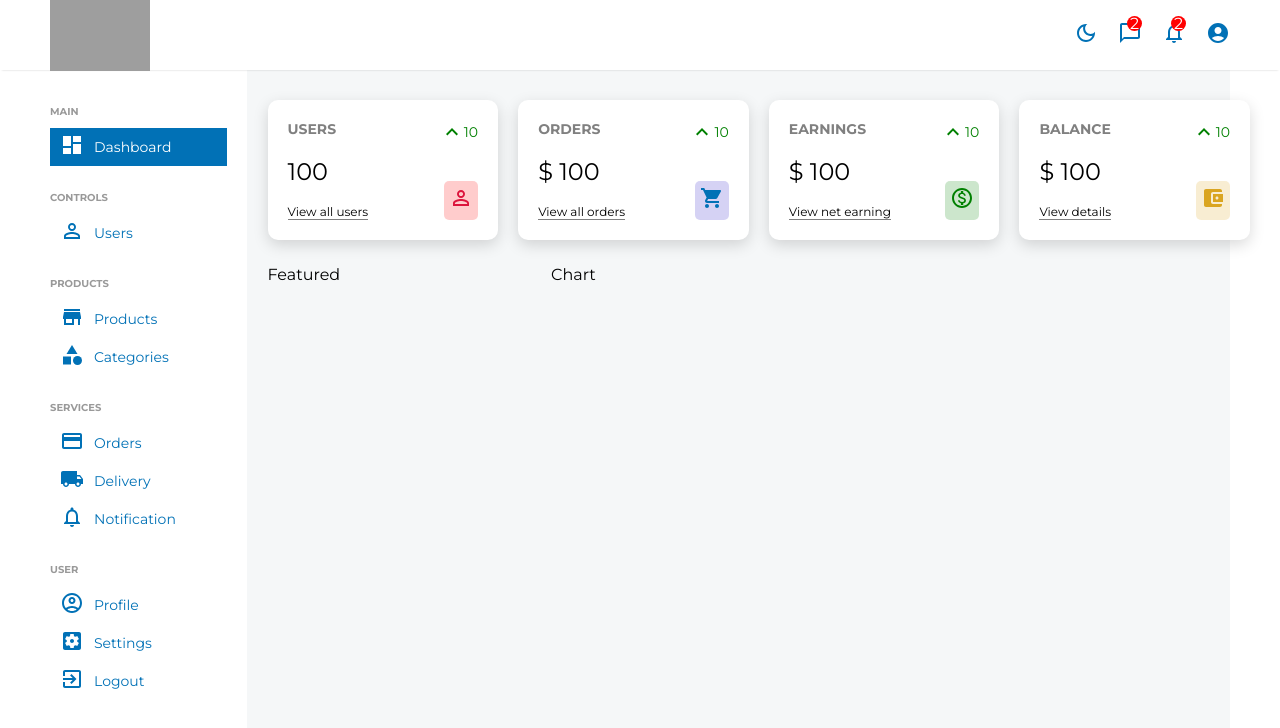
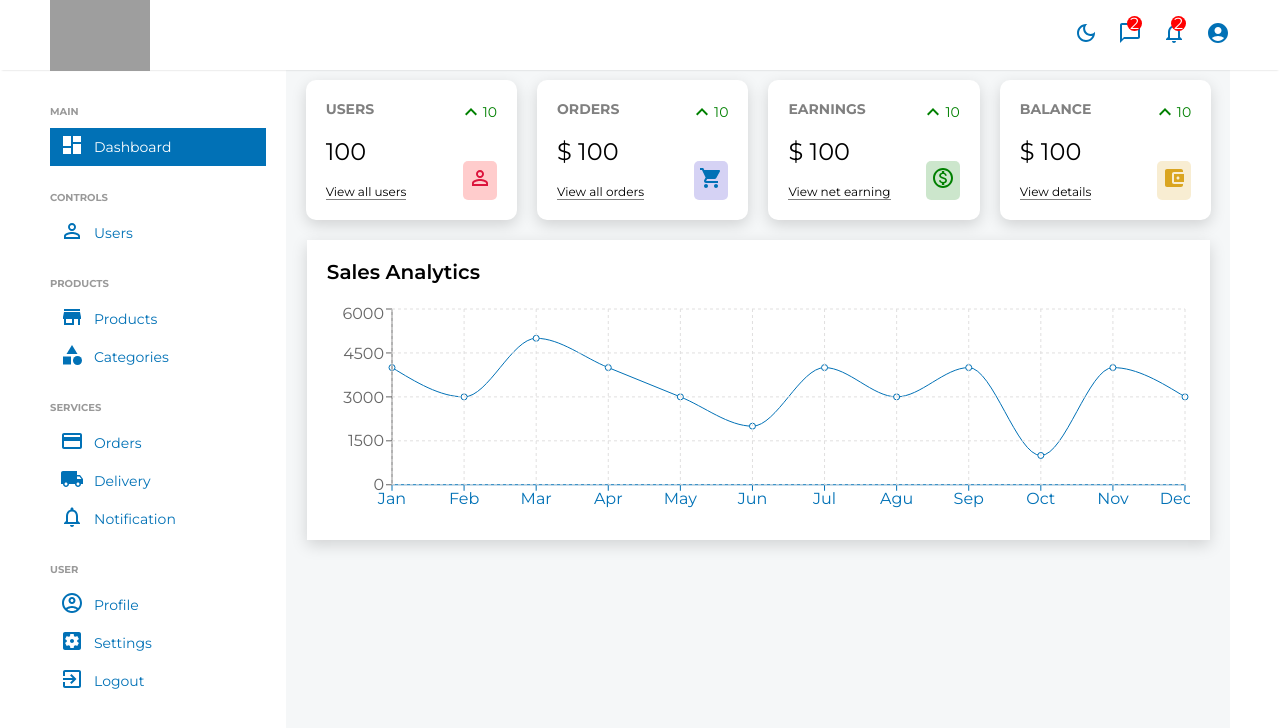
Before and after one commit to rxmann/Ecommerce-BechCha-Client, a React (Create React App) app: page /admindash in a window 1280 px wide. Shown: the top 728 px of the page. Built offline with nearby package versions, Linux system fonts and the light colour scheme; grey boxes are pictures that could not be loaded.

Commit message:
Reusable line chart completed

```diff
--- a/package.json
+++ b/package.json
@@ -19,6 +19,7 @@
     "react-router-dom": "^6.4.5",
     "react-scripts": "^5.0.1",
     "react-toastify": "^9.1.1",
+    "recharts": "^2.3.2",
     "sort-by": "^1.2.0",
     "styled-components": "^5.3.6",
     "swiper": "^8.4.5",
--- a/src/AdminComponents/Chart.jsx
+++ b/src/AdminComponents/Chart.jsx
@@ -1,19 +1,36 @@
 import styled from "styled-components"
+import { LineChart, Line, XAxis, YAxis, CartesianGrid, Tooltip, Legend, ResponsiveContainer } from 'recharts';
 
 const Container = styled.div`
-    flex: 5;
+    box-shadow: rgba(0, 0, 0, 0.15) 0px 5px 15px 0px;
+    margin: 20px;
+    padding: 20px;
+    background-color: #ffffff;
+    display: flex;
+    flex-direction: column;
+    gap: 20px;
 `
 
-const Title = styled.div`
-   margin-bottom: 20px;
+const Title = styled.span`
+    font-size: 20px;
+    font-weight: 600;
 `
 
 
-const Chart = () => {
+const Chart = ({data, title, grid, dataKey}) => {
+
   return (
     <Container>
-        <Title> Chart </Title>
-
+        <Title> {title} </Title>
+      <ResponsiveContainer width="100%" aspect={4 / 1}>
+          <LineChart data={data} >
+            <XAxis dataKey="name" stroke="#0171b6" />
+            <Line type={"monotone"} dataKey="Active User" stroke="#0171b6"/>
+            <YAxis />
+            <Tooltip />
+            {grid && <CartesianGrid stroke="#e0dfdf" strokeDasharray="3 3"/>}
+          </LineChart>
+        </ResponsiveContainer>
     </Container>
   )
 }
--- a/src/AdminComponents/Featured.jsx
+++ /dev/null
@@ -1,15 +0,0 @@
-import styled from "styled-components"
-
-const Container = styled.div`
-    flex: 2;
-`
-
-const Featured = () => {
-  return (
-    <Container>
-        Featured
-    </Container>
-  )
-}
-
-export default Featured
--- a/src/AdminComponents/Widget.jsx
+++ b/src/AdminComponents/Widget.jsx
@@ -9,7 +9,6 @@ const Container = styled.div`
     background-color: white;
     box-shadow: rgba(0, 0, 0, 0.15) 0px 5px 15px 0px;
     height: 100px;
-    max-width: 320px;
     display: flex;
     justify-content: space-between;
 `
--- a/src/AdminPages/AdminHome.jsx
+++ b/src/AdminPages/AdminHome.jsx
@@ -1,27 +1,28 @@
 import styled from "styled-components"
 import Chart from "../AdminComponents/Chart"
-import Featured from "../AdminComponents/Featured"
 import Widget from "../AdminComponents/Widget"
+import { userData } from "../data"
 
 const Container = styled.div`
-    flex: 5;
+    flex: 4;
     background-color: #f5f7f8;
+    display: flex;
+    flex-direction: column;
+    align-items: center;
+    width: 100%;
 `
 
 const FeaturedInfo = styled.div`
-    width: 100%;
+    width: 96%;
     display: flex;
     flex-wrap: wrap;
     gap: 20px;
     margin-top: 10px;
-    padding: 20px;
+`
+const Charts = styled.div`
+  width: 100%;
 `
 
-const Charts = styled.div`
-  display: flex;
-  gap: 20px;
-  padding: 5px 20px;
-`
 
 const AdminHome = () => {
   return (
@@ -34,8 +35,7 @@ const AdminHome = () => {
       </FeaturedInfo>
 
       <Charts>
-        <Featured />
-        <Chart />
+        <Chart title={"Sales Analytics"} data={userData} grid  dataKey={"Active User"}/>
       </Charts>
 
     </Container>
--- a/src/data.js
+++ b/src/data.js
@@ -1,4 +1,4 @@
-const data = [
+export const data = [
     {
       id: 0,
       img: "https://github.com/rxmxndai/rxmxndai-assets/blob/main/assets/G24F2.png?raw=true",
@@ -58,4 +58,53 @@ const data = [
 
   ];
 
-  module.exports = {data}
+  export const userData = [
+    {
+      name: "Jan",
+      "Active User": 4000,
+    },
+    {
+      name: "Feb",
+      "Active User": 3000,
+    },
+    {
+      name: "Mar",
+      "Active User": 5000,
+    },
+    {
+      name: "Apr",
+      "Active User": 4000,
+    },
+    {
+      name: "May",
+      "Active User": 3000,
+    },
+    {
+      name: "Jun",
+      "Active User": 2000,
+    },
+    {
+      name: "Jul",
+      "Active User": 4000,
+    },
+    {
+      name: "Agu",
+      "Active User": 3000,
+    },
+    {
+      name: "Sep",
+      "Active User": 4000,
+    },
+    {
+      name: "Oct",
+      "Active User": 1000,
+    },
+    {
+      name: "Nov",
+      "Active User": 4000,
+    },
+    {
+      name: "Dec",
+      "Active User": 3000,
+    },
+  ];
```
Also changed, not shown: 1 other file (tests, documents, lock files or other folders).
